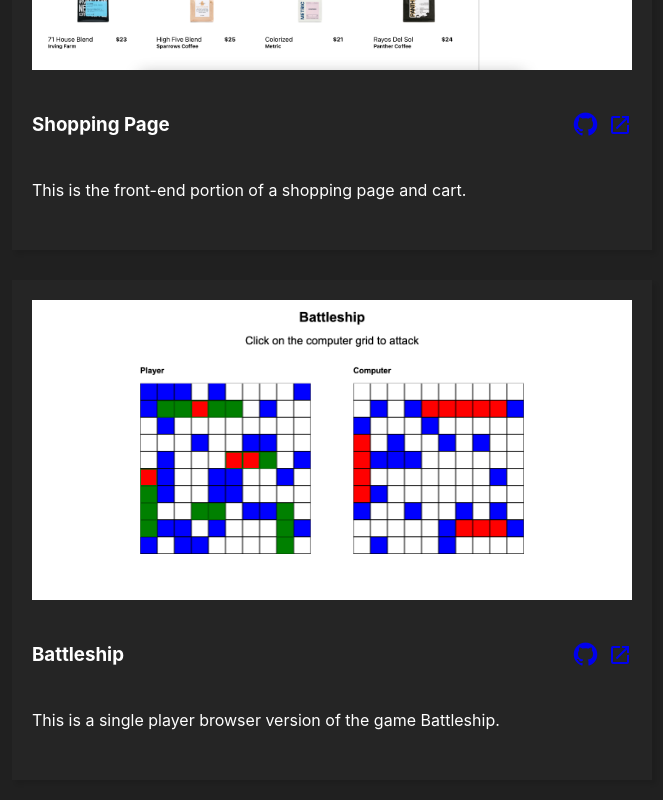
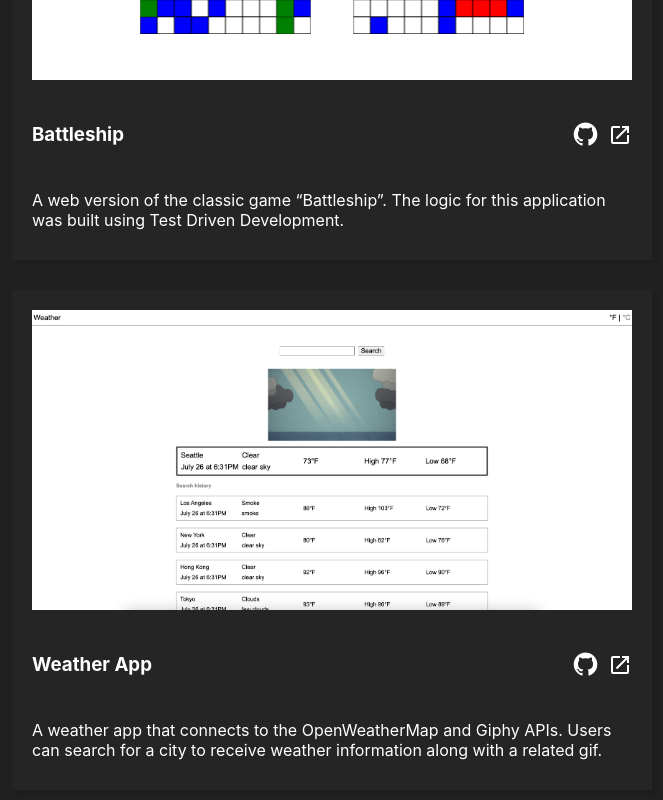
Before and after one commit to anthony-roncal/portfolio, a React (Create React App) app: page / in a window 1280 px wide. Shown: the part 1820-2620 px from the top of the page, without its empty margins (308-971 px from the left). Built offline with nearby package versions, Linux system fonts and the light colour scheme.

Commit message:
add weather app

```diff
--- a/src/App.js
+++ b/src/App.js
@@ -6,31 +6,38 @@ import Contact from './components/Contact';
 function App() {
     const lightCloneData = {
         name: 'light.gg Clone',
-        github: 'https://github.com/anthony-roncal/odin-destiny',
-        link: 'https://anthony-roncal.github.io/odin-destiny/',
+        github: 'https://github.com/anthony-roncal/lightgg-clone',
+        link: 'https://anthony-roncal.github.io/lightgg-clone/',
         description: 'This is a partial clone of light.gg, which is a informational tool for the game Destiny 2.',
         image: 'destiny'
     };
     const pokemonData = {
         name: "Where's that Pokémon?",
-        github: 'https://github.com/anthony-roncal/odin-photo-tagging-app',
+        github: 'https://github.com/anthony-roncal/photo-tagging-app',
         link: 'https://phototaggingapp-ffbdf.web.app/',
-        description: "This is a photo-tagging game, similar to 'Where is Waldo?'",
+        description: "A Pokémon-themed photo tagging game, similar to “Where's Waldo?”. The objective is to find specific Pokémon in an image as quickly as possible. Users can save and view their scores on a leaderboard.",
         image: 'pokemon'
+    };
+    const battleshipData = {
+        name: "Battleship",
+        github: 'https://github.com/anthony-roncal/battleship',
+        link: 'https://anthony-roncal.github.io/battleship',
+        description: "A web version of the classic game “Battleship”. The logic for this application was built using Test Driven Development.",
+        image: 'battleship'
+    };
+    const weatherData = {
+        name: "Weather App",
+        github: 'https://github.com/anthony-roncal/weather-app',
+        link: 'https://anthony-roncal.github.io/weather-app/',
+        description: "A weather app that connects to the OpenWeatherMap and Giphy APIs. Users can search for a city to receive weather information along with a related gif.",
+        image: 'weather'
     };
     const shoppingData = {
         name: "Shopping Page",
-        github: 'https://github.com/anthony-roncal/odin-shopping-cart',
-        link: 'https://anthony-roncal.github.io/odin-shopping-cart',
-        description: "This is the front-end portion of a shopping page and cart.",
+        github: 'https://github.com/anthony-roncal/shopping-cart',
+        link: 'https://anthony-roncal.github.io/shopping-cart',
+        description: "An interactive shopping page enabling users to add items to their cart in different quantities and view real-time updates of the cart subtotal and the total number of items selected.",
         image: 'shopping'
-    };
-    const battleshipData = {
-        name: "Battleship",
-        github: 'https://github.com/anthony-roncal/odin-shopping-cart',
-        link: 'https://anthony-roncal.github.io/odin-battleship',
-        description: "This is a single player browser version of the game Battleship.",
-        image: 'battleship'
     };
     return (
         <div className="App">
@@ -52,18 +59,25 @@ function App() {
                     image={pokemonData.image}
                 />
                 <ProjectCard
+                    name={battleshipData.name}
+                    github={battleshipData.github}
+                    link={battleshipData.link}
+                    description={battleshipData.description}
+                    image={battleshipData.image}
+                />
+                <ProjectCard
+                    name={weatherData.name}
+                    github={weatherData.github}
+                    link={weatherData.link}
+                    description={weatherData.description}
+                    image={weatherData.image}
+                />
+                <ProjectCard
                     name={shoppingData.name}
                     github={shoppingData.github}
                     link={shoppingData.link}
                     description={shoppingData.description}
                     image={shoppingData.image}
-                />
-                <ProjectCard
-                    name={battleshipData.name}
-                    github={battleshipData.github}
-                    link={battleshipData.link}
-                    description={battleshipData.description}
-                    image={battleshipData.image}
                 />
             </div>
             <Contact />
--- a/src/styles/ProjectCard.css
+++ b/src/styles/ProjectCard.css
@@ -43,6 +43,7 @@
     font-size: 25px;
     display: flex;
     align-items: center;
+    color: #FFF;
 }
 
 .project-link:visited {
```
Also changed, not shown: public/images/weather_screenshot.png (added).
